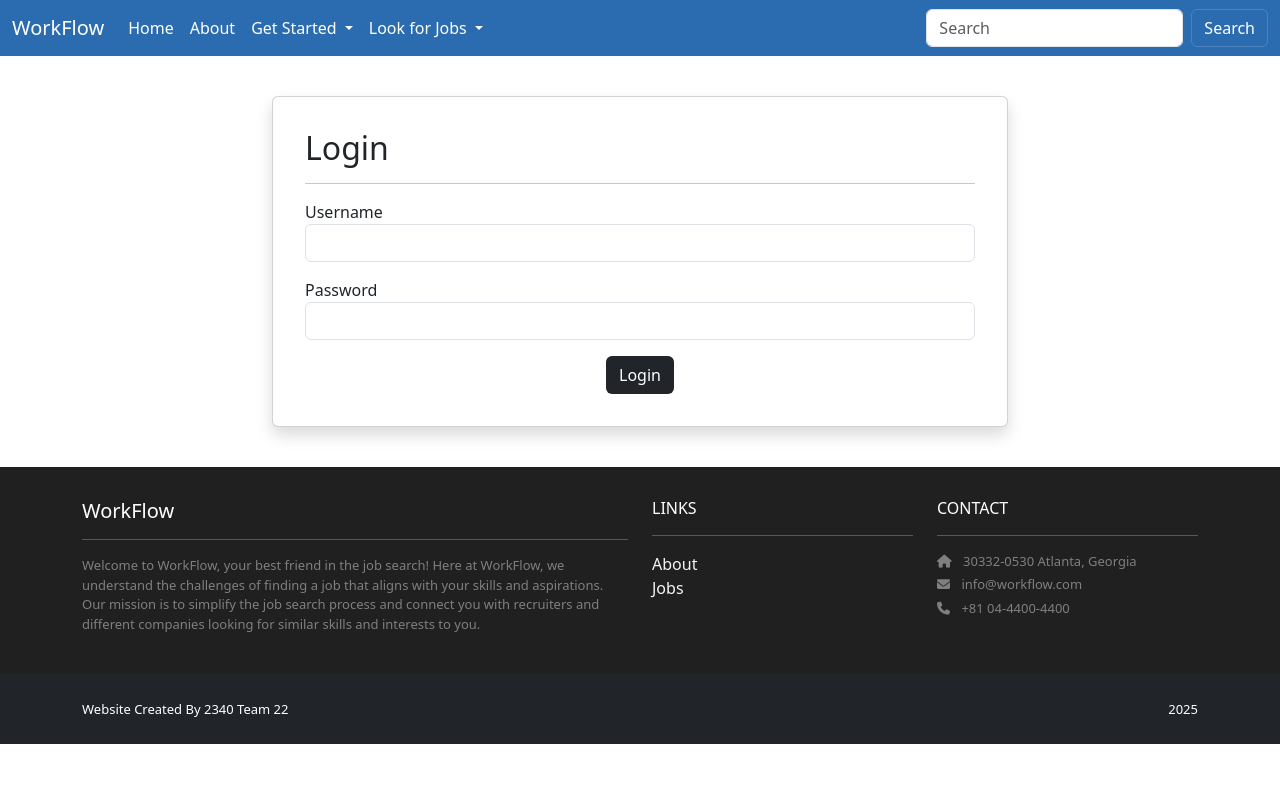
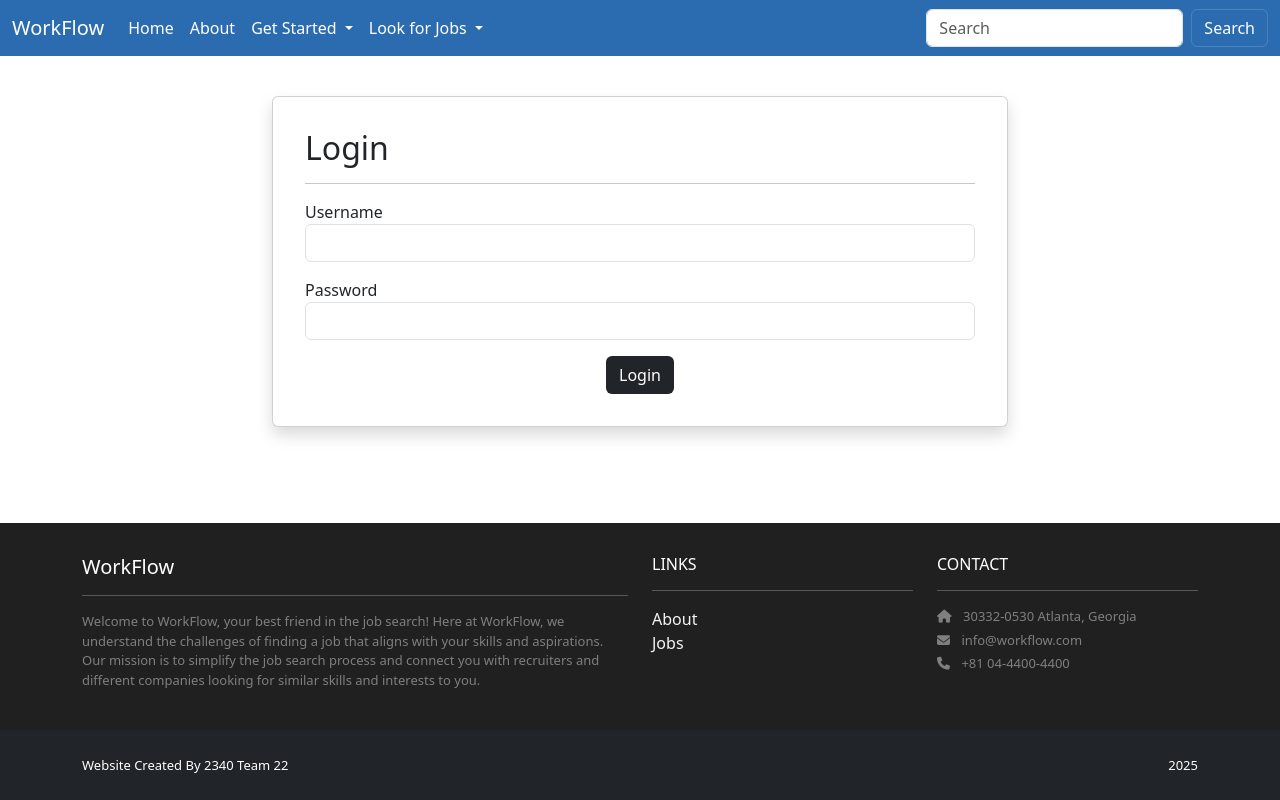
Before and after one commit to TepuSG/2340-Project-G22, a Django app: page /accounts/login in a window 1280 px wide. Run offline with Django 5.2, Linux system fonts and the light colour scheme; some libraries are stand-ins or nearby versions.

Commit message:
Made footer sticky to the bottom of the page

```diff
--- a/jobproject/templates/base.html
+++ b/jobproject/templates/base.html
@@ -12,6 +12,20 @@
     <script src="https://cdn.jsdelivr.net/npm/bootstrap@5.3.3/dist/js/bootstrap.bundle.min.js"crossorigin="anonymous">
     </script>
     <meta name="viewport" content="width=device-width, initial-scale=1" />
+    <style>
+      /* Minimal flexbox layout to keep footer at the bottom */
+      html, body {
+        height: 100%;
+      }
+      body {
+        display: flex;
+        flex-direction: column;
+        min-height: 100vh;
+      }
+      main.site-content {
+        flex: 1 0 auto; /* allow main content to grow and push footer down */
+      }
+    </style>
   </head>
   <body>
     <!-- Header -->
@@ -63,6 +77,7 @@
         </div>
       </nav>
     <!-- Header -->
+    <main class="site-content">
       {% if messages %}
         <div class="container mt-3">
           {% for message in messages %}
@@ -77,6 +92,7 @@
         {% block content %}
         {% endblock content %}
       </div>
+    </main>
     <!-- Footer -->
       <section class="p-3 ms-footer">
         <div class="container">
```
Lines whose indentation alone changed are shown as unchanged.
